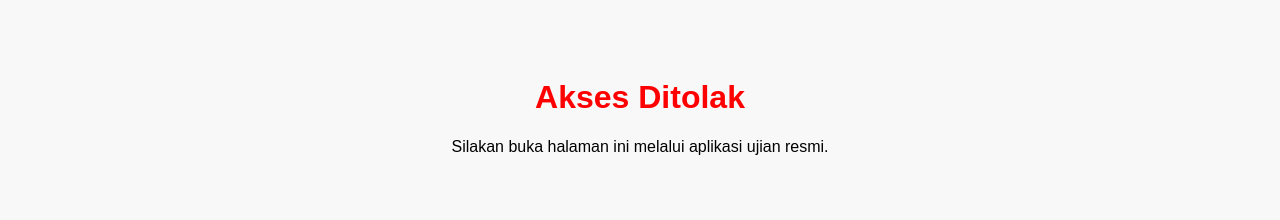
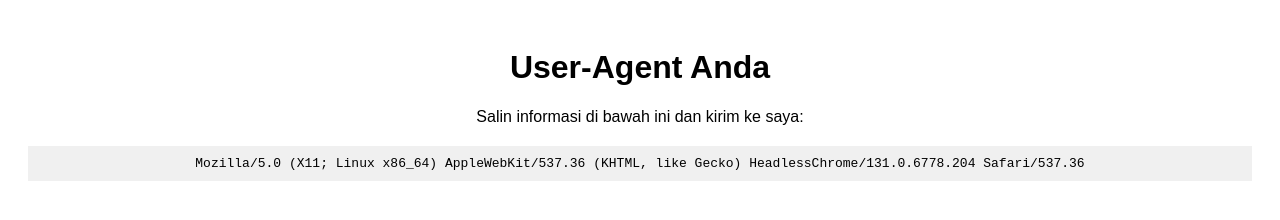
Before and after one commit to speropa/ia, a plain HTML site: page index.html in a window 1280 px wide. Drawn offline with Linux system fonts and the light colour scheme.

Commit message:
Update index.html

```diff
--- a/index.html
+++ b/index.html
@@ -2,40 +2,30 @@
 <html lang="id">
 <head>
   <meta charset="UTF-8">
+  <title>Deteksi User-Agent</title>
   <meta name="viewport" content="width=device-width, initial-scale=1">
-  <title>Akses Ujian</title>
   <style>
     body {
       font-family: Arial, sans-serif;
+      padding: 20px;
       text-align: center;
-      padding: 50px;
-      background-color: #f8f8f8;
     }
-    .blocked {
-      color: red;
-      font-weight: bold;
+    code {
+      background: #f0f0f0;
+      padding: 10px;
+      display: block;
+      margin-top: 20px;
+      word-break: break-all;
     }
   </style>
-  <script>
-    // Gantilah string di bawah ini dengan User-Agent atau bagian dari User-Agent Exambro jika sudah diketahui
-    const allowedUserAgentPart = "exambro"; // contoh tebakannya
-    const userAgent = navigator.userAgent.toLowerCase();
-
-    window.onload = function () {
-      if (userAgent.includes(allowedUserAgentPart)) {
-        // Jika dibuka melalui aplikasi Exambro, redirect
-        window.location.href = "https://smp2pajangan.github.io/customlink";
-      } else {
-        // Jika dibuka di browser biasa, tampilkan pesan blokir
-        document.body.innerHTML = `
-          <h1 class="blocked">Akses Ditolak</h1>
-          <p>Silakan buka halaman ini melalui aplikasi ujian resmi.</p>
-        `;
-      }
-    };
-  </script>
 </head>
 <body>
-  <p>Mendeteksi perangkat...</p>
+  <h1>User-Agent Anda</h1>
+  <p>Salin informasi di bawah ini dan kirim ke saya:</p>
+  <code id="ua">Mendeteksi...</code>
+
+  <script>
+    document.getElementById("ua").innerText = navigator.userAgent;
+  </script>
 </body>
 </html>
```
